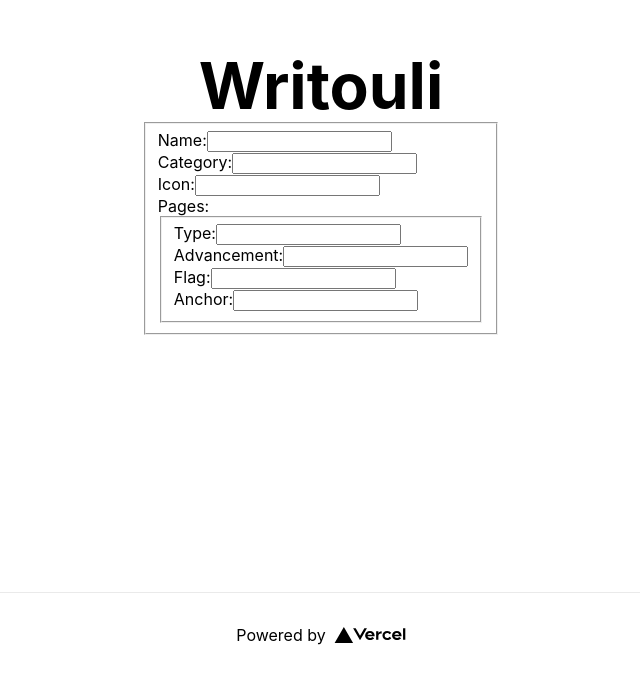
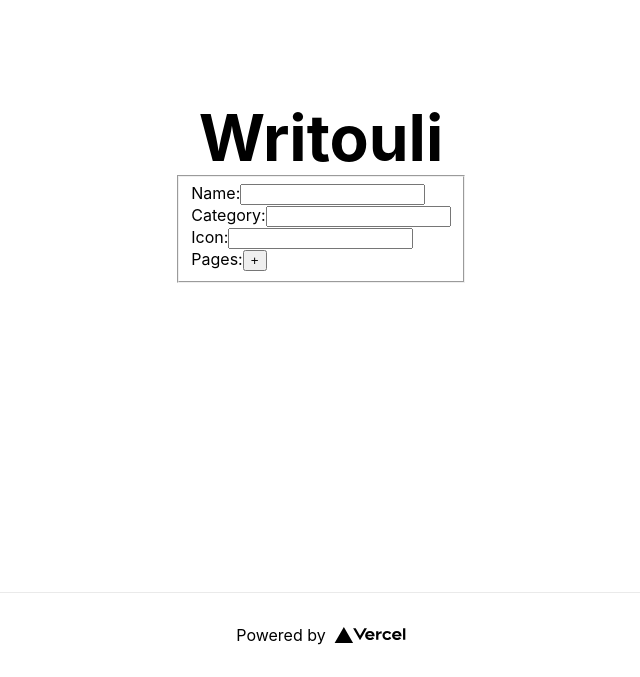
Before and after one commit to williambl/writouli, a Next.js app: page / in a window 1280 px wide. Shown: the part 208-885 px from the top of the page, without its empty margins (319-959 px from the left). Built offline with nearby package versions, Linux system fonts and the light colour scheme.

Commit message:
feat: implement adding/removing pages from an entry

```diff
--- a/components/EntryEditor.tsx
+++ b/components/EntryEditor.tsx
@@ -24,7 +24,12 @@ export default function EntryEditor() {
             <br/>
             <label>
                 Pages:
-                <PageEditor />
+                {entry.pages.map(page => <PageEditor key={page.key} page={page} setPage={newPage => setEntry({...entry, pages: entry.pages.map(e => e.key === newPage.key ? newPage : e)})} removePage={toDelete => {
+                    setEntry({ ...entry, pages: entry.pages.filter(p => p.key !== toDelete.key) })
+                }}/>)}
+                <button onClick={() => {
+                    setEntry({...entry, pages: [...entry.pages, {type: "", advancement: "", flag: "", anchor: "", key: entry.pages.length > 0 ? Math.max(...entry.pages.map(p => p.key))+1 : 0, customFields: []}]})
+                }}>+</button>
             </label>
         </fieldset>
     )
--- a/components/PageEditor.tsx
+++ b/components/PageEditor.tsx
@@ -2,48 +2,36 @@ import {useState} from "react";
 import {Entry} from "../lib/entry";
 import {Page, setType} from "../lib/page";
 
-export default function PageEditor() {
-    const [page, setPage] = useState<Page>(setType({
-        type: "",
-        advancement: "",
-        anchor: "",
-        flag: "",
-        customFields: []
-    }, ""));
-
+export default function PageEditor(props: {page: Page, setPage: (Page) => void, removePage: (Page) => void}) {
     return (
         <fieldset>
+            <button onClick={() => props.removePage(props.page)}>-</button>
+            <br/>
             <label>
                 Type:
-                <input type="text" defaultValue={page.type} onChange={change => setPage(entry => setType(
-                    entry,
+                <input type="text" defaultValue={props.page.type} onChange={change => props.setPage(setType(
+                    props.page,
                     change.target.value
                 ))}/>
             </label>
             <br/>
             <label>
                 Advancement:
-                <input type="text" defaultValue={page.advancement} onChange={change => setPage(entry => {
-                    return { ...entry, advancement: change.target.value }
-                })}/>
+                <input type="text" defaultValue={props.page.advancement} onChange={change => props.setPage({ ...props.page, advancement: change.target.value })}/>
             </label>
             <br/>
             <label>
                 Flag:
-                <input type="text" defaultValue={page.flag} onChange={change => setPage(entry => {
-                    return { ...entry, flag: change.target.value }
-                })}/>
+                <input type="text" defaultValue={props.page.flag} onChange={change => props.setPage({ ...props.page, flag: change.target.value })}/>
             </label>
             <br/>
             <label>
                 Anchor:
-                <input type="text" defaultValue={page.anchor} onChange={change => setPage(entry => {
-                    return { ...entry, anchor: change.target.value }
-                })}/>
+                <input type="text" defaultValue={props.page.anchor} onChange={change => props.setPage({ ...props.page, anchor: change.target.value })}/>
             </label>
             <br/>
             <label>
-                {page.customFields.map(f => <div key={f.name}>{f.editorComponent(newData => setPage(page => {return {...page, customFields: [...page.customFields, {...f, 'data': newData }]}}))}</div>)}
+                {props.page.customFields.map(f => <div key={f.name}>{f.editorComponent(newData => props.setPage({ ...props.page, customFields: [...props.page.customFields, {...f, 'data': newData }] }))}</div>)}
             </label>
         </fieldset>
     )
--- a/lib/entry.ts
+++ b/lib/entry.ts
@@ -4,5 +4,5 @@ export class Entry {
     name: string;
     category: string;
     icon: string;
-    pages: Page[]; //TODO
+    pages: Page[];
 }
--- a/lib/page.tsx
+++ b/lib/page.tsx
@@ -6,6 +6,7 @@ export class Page {
     advancement: string;
     flag: string;
     anchor: string;
+    key: number;
 
     customFields: PageField<any>[]
 }
```
